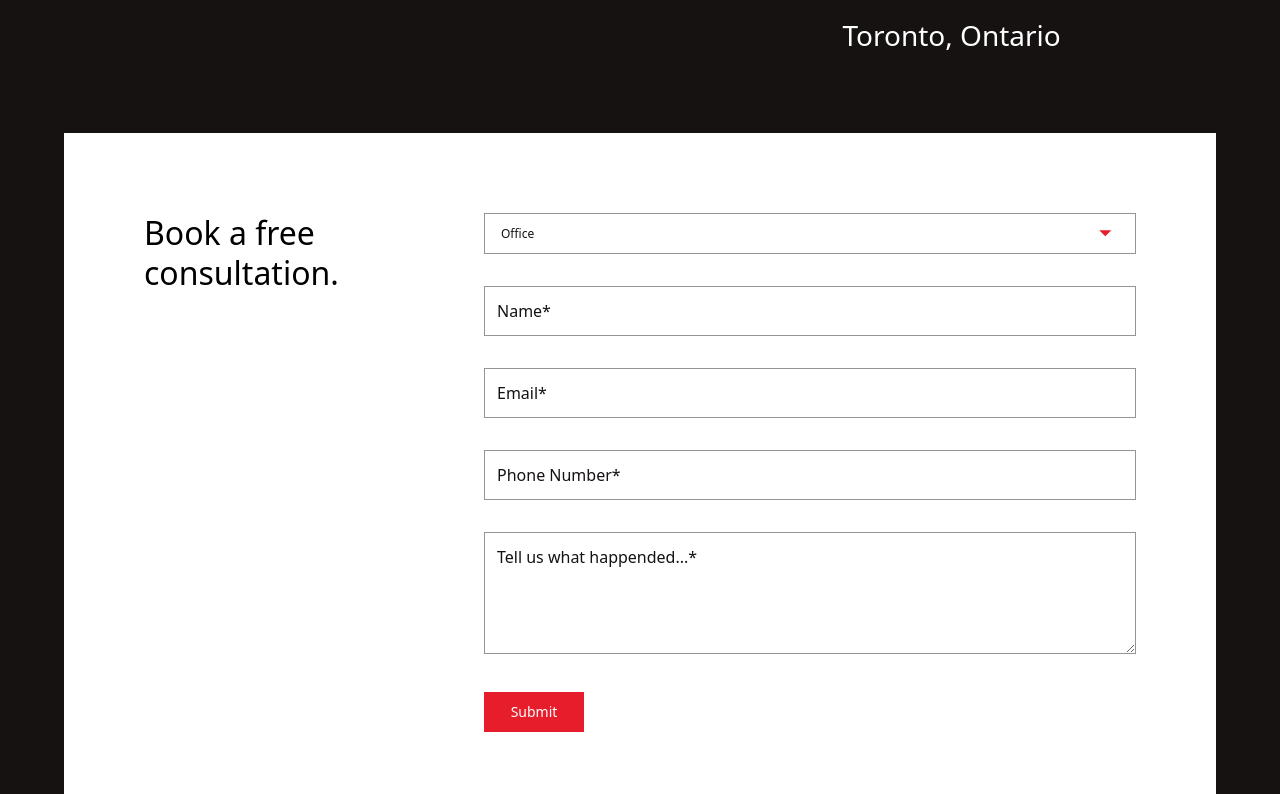
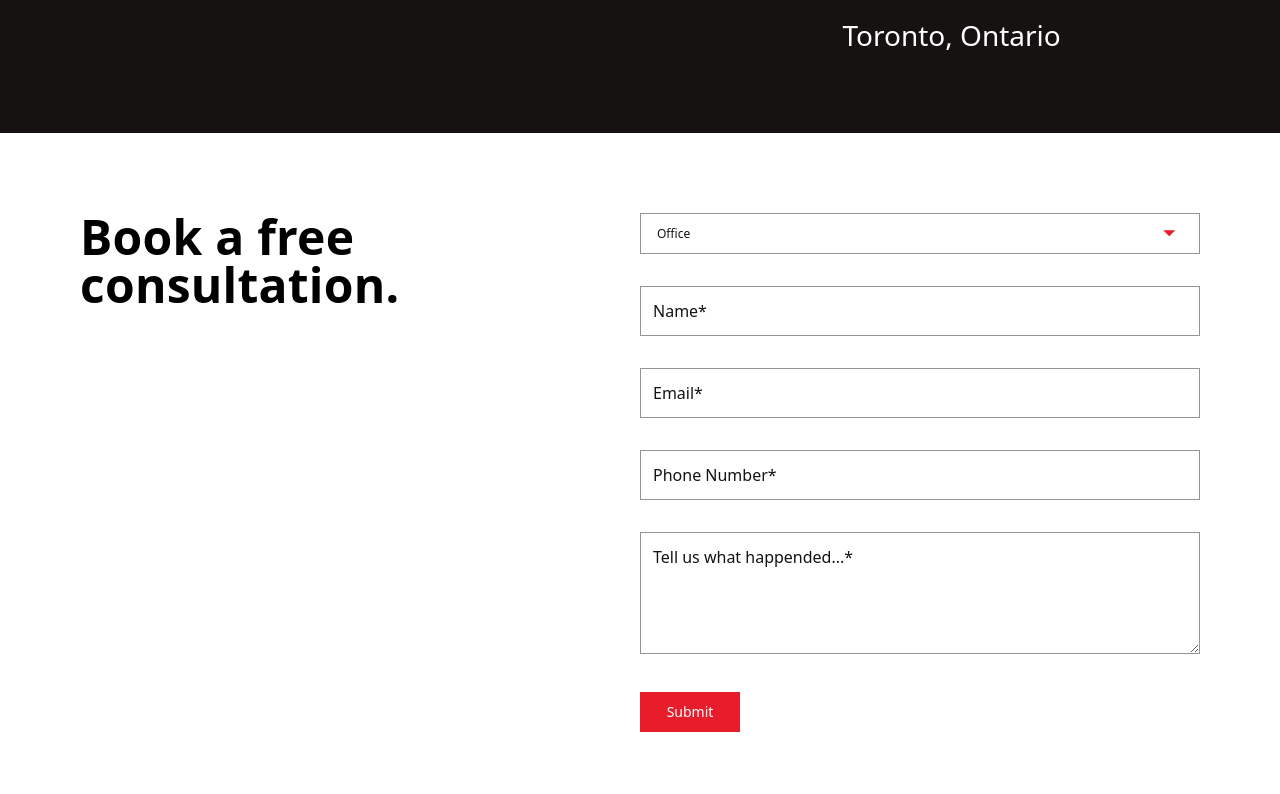
Before and after one commit to DevOluwatoyin/commercial-website, a React (Vite) app: page /contact in a window 1280 px wide. Shown: the part 1606-2400 px from the top of the page. Built offline with nearby package versions, Linux system fonts and the light colour scheme; a web font is replaced by a local one.

Commit message:
Fix contact form

```diff
--- a/src/pages/contact.jsx
+++ b/src/pages/contact.jsx
@@ -1,4 +1,3 @@
-import React from "react";
 import ContactImg from "../assets/contact-img.png";
 import NewsLetter from "../components/Newsletter";
 import Typography from "../components/Typography";
@@ -134,16 +133,16 @@ const Contact = () => {
         </div>
       </div>
 
-      <div className="mx-auto mt-10 flex max-w-6xl flex-col justify-between gap-5 bg-white px-3 py-10 md:flex-row md:px-14 lg:p-20">
+      <div className="mx-auto mt-10 flex max-w-7xl flex-col justify-between gap-5 bg-white px-3 py-10 md:flex-row md:px-14 lg:p-20">
         <Typography
-          variant="headline-l"
+          // variant="headline-l"
           color="primary-dark"
-          fontWeight="regular"
-          customClassName="md:max-w-xs"
+          fontWeight="bold"
+          customClassName="md:!text-5xl md:max-w-xs"
         >
           Book a free consultation.
         </Typography>
-        <div className="md:w-2/3">
+        <div className="md:w-1/2">
           <ContactForm image={Image} />
         </div>
       </div>
```
